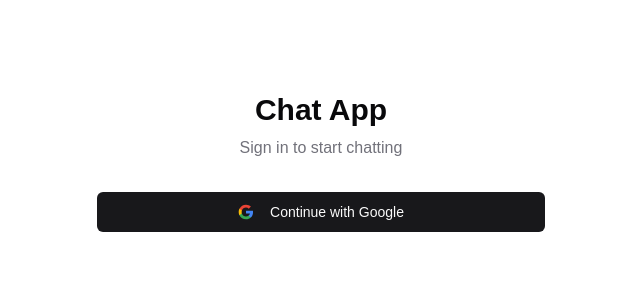
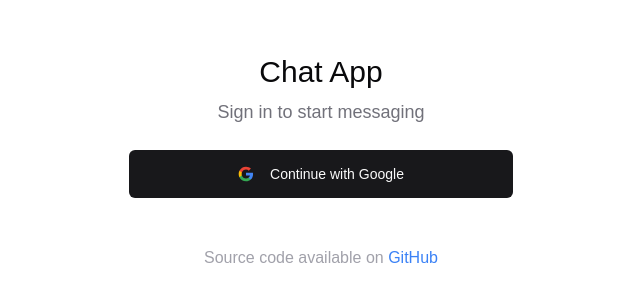
Before and after one commit to tiagopacedev/realtime-chat, a Next.js app: page /login in a window 1280 px wide. Shown: the part 238-540 px from the top of the page, without its empty margins (319-959 px from the left). Built offline with nearby package versions, Linux system fonts and the light colour scheme.

Commit message:
feat: improve login ui

```diff
--- a/src/app/(auth)/login/page.tsx
+++ b/src/app/(auth)/login/page.tsx
@@ -1,13 +1,13 @@
 'use client'
 
+import { Button } from '@/components/ui/button'
+import { Loader2Icon } from 'lucide-react'
+import { signIn } from 'next-auth/react'
 import { useState } from 'react'
-import { signIn } from 'next-auth/react'
-import { Button } from '@/components/ui/button'
 import toast from 'react-hot-toast'
-import { LoaderCircle } from 'lucide-react'
 
-export default function Page() {
-  const [isLoading, setIsLoading] = useState<boolean>(false)
+export default function LoginPage() {
+  const [isLoading, setIsLoading] = useState(false)
 
   async function loginWithGoogle() {
     setIsLoading(true)
@@ -21,25 +21,23 @@
   }
 
   return (
-    <main className="flex min-h-screen flex-col items-center justify-center p-4">
-      <div className="w-full max-w-md">
-        <div className="mb-8 text-center">
-          <h1 className="text-3xl font-bold">Chat App</h1>
-          <p className="mt-2 text-muted-foreground">Sign in to start chatting</p>
+    <main className="flex min-h-screen items-center justify-center">
+      <div className="mx-4 w-full max-w-md px-8 py-12">
+        <div className="space-y-6 text-center">
+          <div className="space-y-2">
+            <h1 className="text-3xl font-medium">Chat App</h1>
+            <p className="text-lg text-zinc-500">Sign in to start messaging</p>
           </div>
-        <Button disabled={isLoading} type="button" className="w-full" onClick={loginWithGoogle}>
+
+          <div className="space-y-3">
+            <Button className="h-12 w-full" disabled={isLoading} onClick={loginWithGoogle}>
               {isLoading ? (
-            <LoaderCircle color="#ffff" className="animate-spin" />
+                <Loader2Icon className="animate-spin" />
               ) : (
                 <svg
-              className="mr-2 h-4 w-4"
-              aria-hidden="true"
-              focusable="false"
-              data-prefix="fab"
-              data-icon="github"
-              role="img"
+                  className="mr-2 h-5 w-5"
+                  viewBox="0 0 24 24"
                   xmlns="http://www.w3.org/2000/svg"
-              viewBox="0 0 24 24"
                 >
                   <path
                     d="M22.56 12.25c0-.78-.07-1.53-.2-2.25H12v4.26h5.92c-.26 1.37-1.04 2.53-2.21 3.31v2.77h3.57c2.08-1.92 3.28-4.74 3.28-8.09z"
@@ -63,6 +61,15 @@
               Continue with Google
             </Button>
           </div>
+
+          <p className="pt-6 text-zinc-400">
+            Source code available on{' '}
+            <a href="https://github.com/tiagopacedev" className="text-blue-500">
+              GitHub
+            </a>
+          </p>
+        </div>
+      </div>
     </main>
   )
 }
```
Lines whose indentation alone changed are shown as unchanged.
